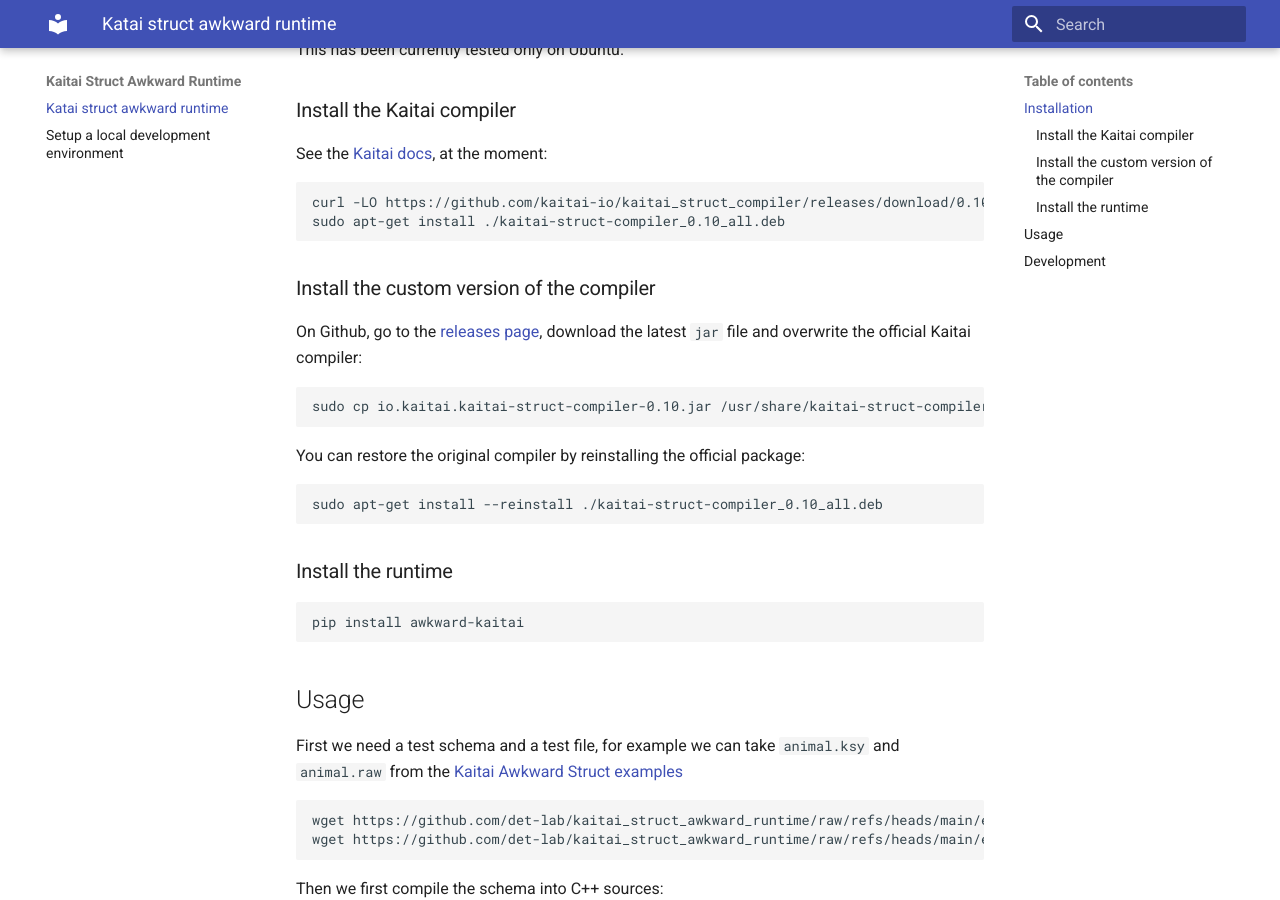
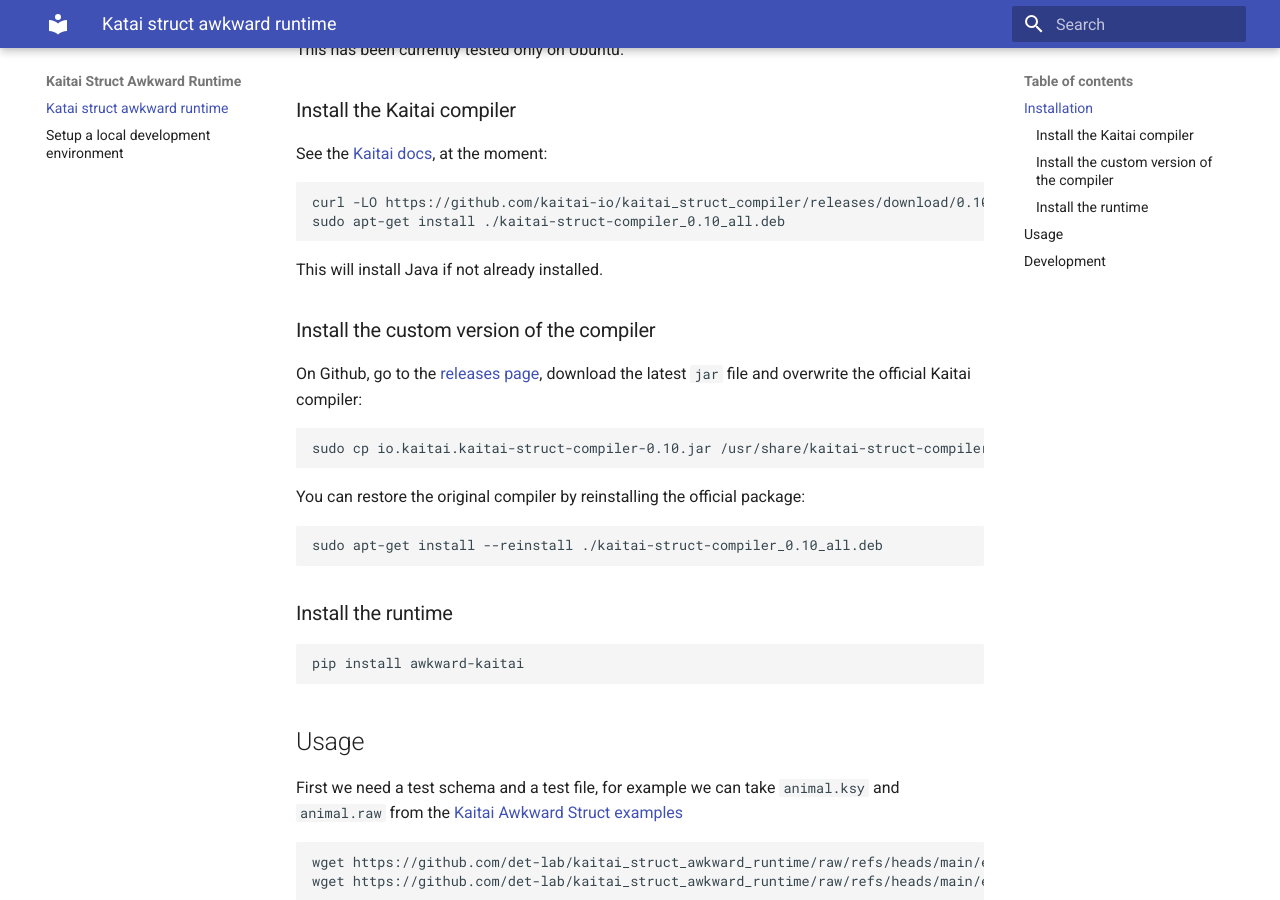
Before and after one commit to det-lab/kaitai_struct_awkward_runtime, an MkDocs documentation site: the page built from docs/index.md, in a window 1280 px wide and 900 px high, scrolled down 419 px. Built offline with MkDocs 1.6.1 and Material for MkDocs 9.7.7, drawn with Linux system fonts in a browser that asks for light colours.

Commit message:
doc: mention install of Java

````diff
--- a/docs/index.md
+++ b/docs/index.md
@@ -18,6 +18,8 @@
 curl -LO https://github.com/kaitai-io/kaitai_struct_compiler/releases/download/0.10/kaitai-struct-compiler_0.10_all.deb
 sudo apt-get install ./kaitai-struct-compiler_0.10_all.deb
 ```
+
+This will install Java if not already installed.
 
 ### Install the custom version of the compiler
 
````
